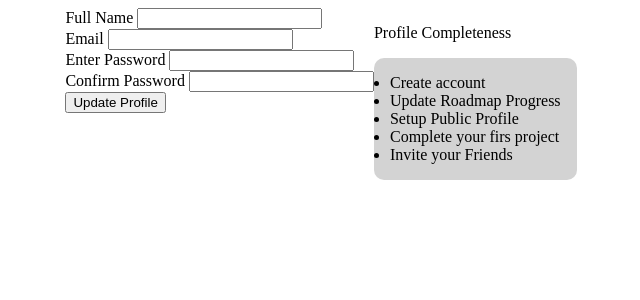
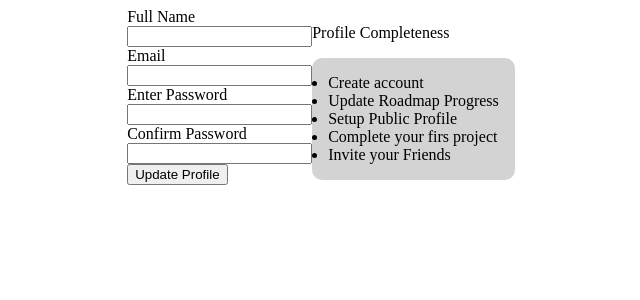
Before and after one commit to andiorapid/recall, a PHP site: page / in a window 1280 px wide. Shown: the top 300 px of the page, without its empty margins (319-959 px from the left). Run offline with PHP 8.4, Linux system fonts and the light colour scheme.

Commit message:
Feat: Add styles to .main__form-group to display sections in column as flex element

```diff
--- a/Frontend/7_Accessible_Form_UI/style.css
+++ b/Frontend/7_Accessible_Form_UI/style.css
@@ -7,6 +7,11 @@
     display:flex;
 }
 
+.main__form-group {
+    display: flex;
+    flex-direction: column;
+}
+
 .main__profile-completeness-list {
     padding: 1em;
     display: flex;
```
